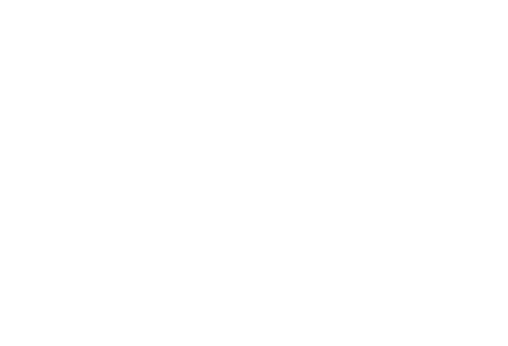
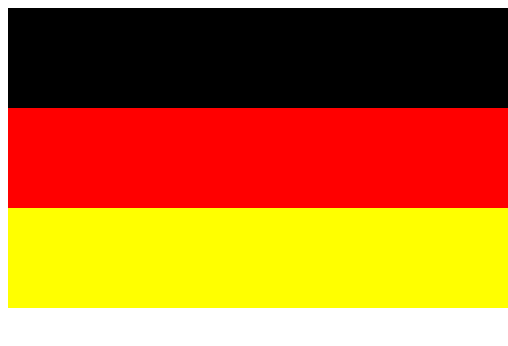
Before and after one commit to mujm4tic/css-flag-challenge, a plain HTML site: page index.html in a window 390 px wide. Shown: the whole page, 508 px wide, since content can reach past the window. Drawn offline with Linux system fonts and the light colour scheme.

Commit message:
finished flags

```diff
--- a/index.html
+++ b/index.html
@@ -7,6 +7,10 @@
     <link rel="stylesheet" href="style.css">
 </head>
 <body>
-
+    <main>
+        <section class="black"></section>
+        <section class="yellow"></section>
+        <section class="red"></section>
+    </main>
 </body>
 </html>
--- a/style.css
+++ b/style.css
@@ -0,0 +1,49 @@
+
+main{
+    display: flex;
+    justify-content: center;
+    flex-direction: row;
+    width: 100%;
+}
+
+section{
+    height: 500px;
+    width: 300px;
+}
+
+
+.black{
+    background-color: black;
+}
+
+.yellow{
+    background-color: yellow;
+}
+
+.red{
+    background-color: red;
+}
+
+@media screen and (max-width: 900px) {
+    main{
+        display: flex;
+        flex-direction: column;
+    }
+
+    section{
+        height: 100px;
+        width: 500px;
+    }
+
+    .black{
+        order: 1
+    }
+
+    .red{
+        order: 2
+    }
+
+    .yellow{
+        order: 3
+    }
+}
```
